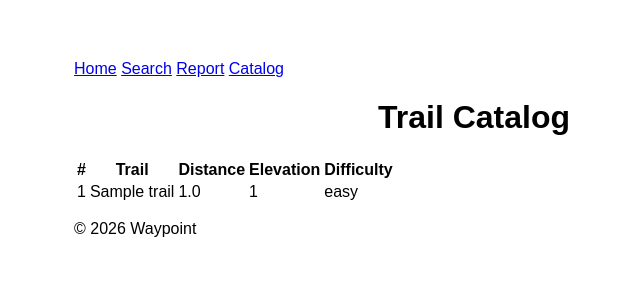
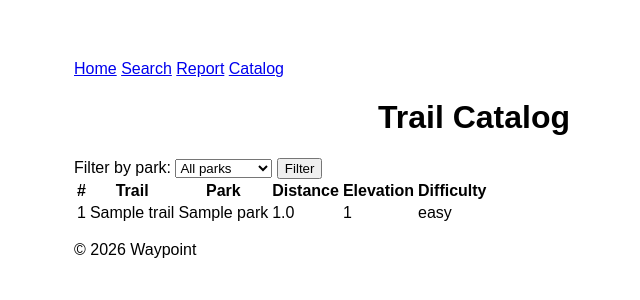
Before and after one commit to Aksa-jamil/waypoint, a Django app: page /trails/ in a window 1280 px wide. Shown: the top 300 px of the page, without its empty margins (166-806 px from the left). Run offline with Django 4.2, Linux system fonts and the light colour scheme; tables that the repository leaves empty hold one stand-in row (values such as "Sample post").

Commit message:
Add park relationships and trail filtering

```diff
--- a/templates/catalog.html
+++ b/templates/catalog.html
@@ -2,12 +2,30 @@
 
 {% block content %}
 <h1>Trail Catalog</h1>
+
+<form method="get">
+    <label for="park">Filter by park:</label>
+
+    <select name="park" id="park">
+        <option value="">All parks</option>
+
+        {% for park in parks %}
+            <option value="{{ park.id }}"
+                {% if selected_park and selected_park.id == park.id %}selected{% endif %}>
+                {{ park.name }}
+            </option>
+        {% endfor %}
+    </select>
+
+    <button type="submit">Filter</button>
+</form>
 
 <table>
     <thead>
         <tr>
             <th>#</th>
             <th>Trail</th>
+	    <th>Park</th>
             <th>Distance</th>
             <th>Elevation</th>
             <th>Difficulty</th>
@@ -18,6 +36,14 @@
         <tr>
             <td>{{ forloop.counter }}</td>
             <td>{{ trail.name }}</td>
+<td>
+    {% if trail.park %}
+        {{ trail.park.name }}
+    {% else %}
+        Unassigned
+    {% endif %}
+</td>
+
             <td>{{ trail.distance|floatformat:1 }}</td>
             <td>{{ trail.elevation }}</td>
             <td>
--- a/trails/models.py
+++ b/trails/models.py
@@ -9,6 +9,13 @@ class Trail(models.Model):
     ]
 
     name = models.CharField(max_length=200)
+    park = models.ForeignKey(
+        "Park",
+        on_delete=models.PROTECT,
+        null=True,
+        blank=True,
+        related_name="trails",
+    )
     distance_km = models.DecimalField(max_digits=6, decimal_places=2)
     elevation_gain = models.IntegerField()
     difficulty = models.CharField(
@@ -28,3 +35,11 @@ class Trail(models.Model):
 
     def __str__(self):
         return self.name
+
+
+class Park(models.Model):
+    name = models.CharField(max_length=200)
+    region = models.CharField(max_length=200)
+
+    def __str__(self):
+        return self.name
--- a/waypoint_core/views.py
+++ b/waypoint_core/views.py
@@ -32,12 +32,26 @@ def search(request):
     return render(request, "search.html", context)
 
 def catalog(request):
-    from trails.models import Trail
+    from trails.models import Park, Trail
+
+    park_id = request.GET.get("park")
 
     trails = Trail.objects.filter(is_open=True).order_by("distance_km")
 
+    selected_park = None
+
+    if park_id:
+        selected_park = Park.objects.filter(id=park_id).first()
+
+        if selected_park:
+            trails = trails.filter(park=selected_park)
+
+    parks = Park.objects.all().order_by("name")
+
     context = {
-        "trails": trails
+        "trails": trails,
+        "parks": parks,
+        "selected_park": selected_park,
     }
 
     return render(request, "catalog.html", context)
```
Also changed, not shown: trails/admin.py (+12 -2 lines), trails/migrations/0002_park_trail_park.py (added).
